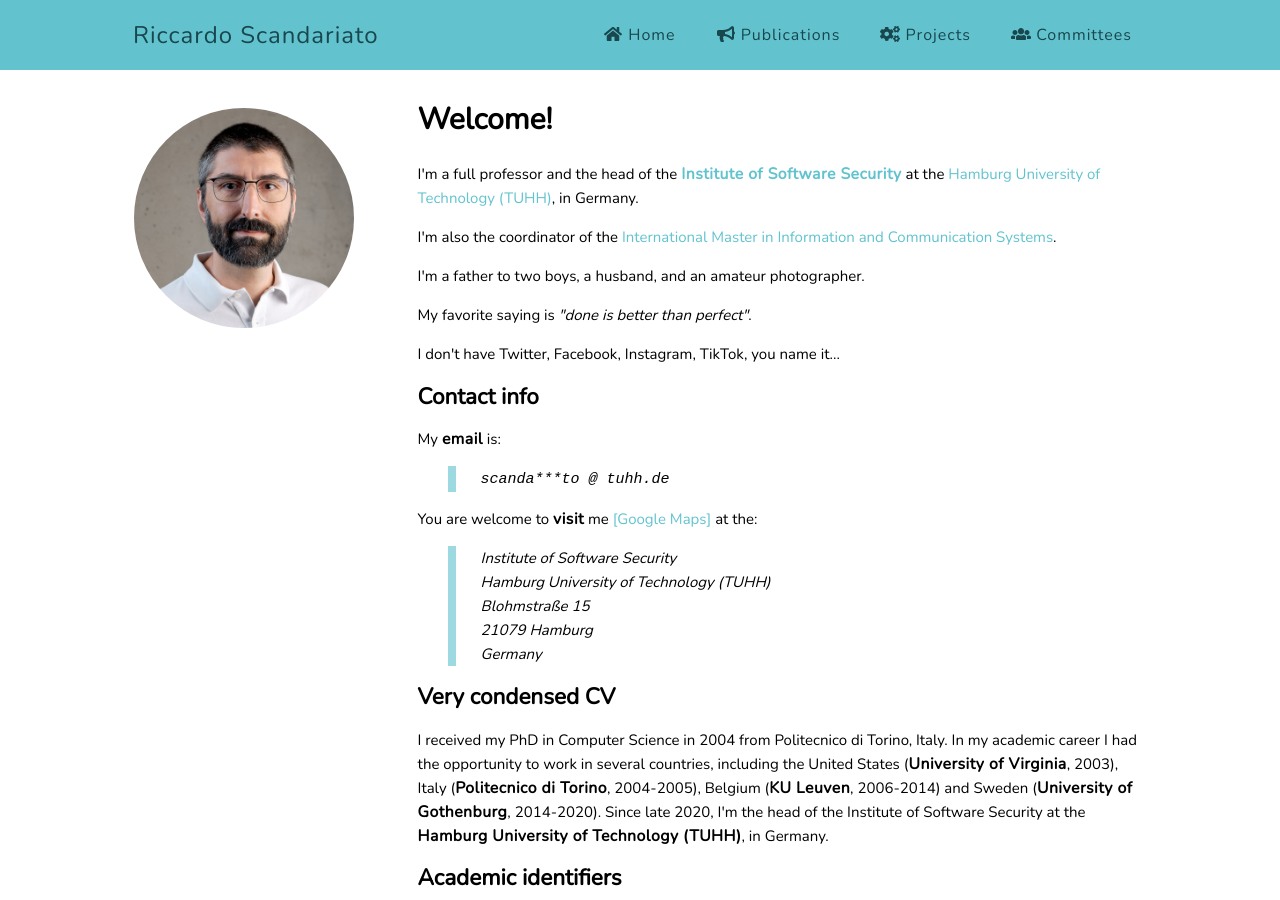
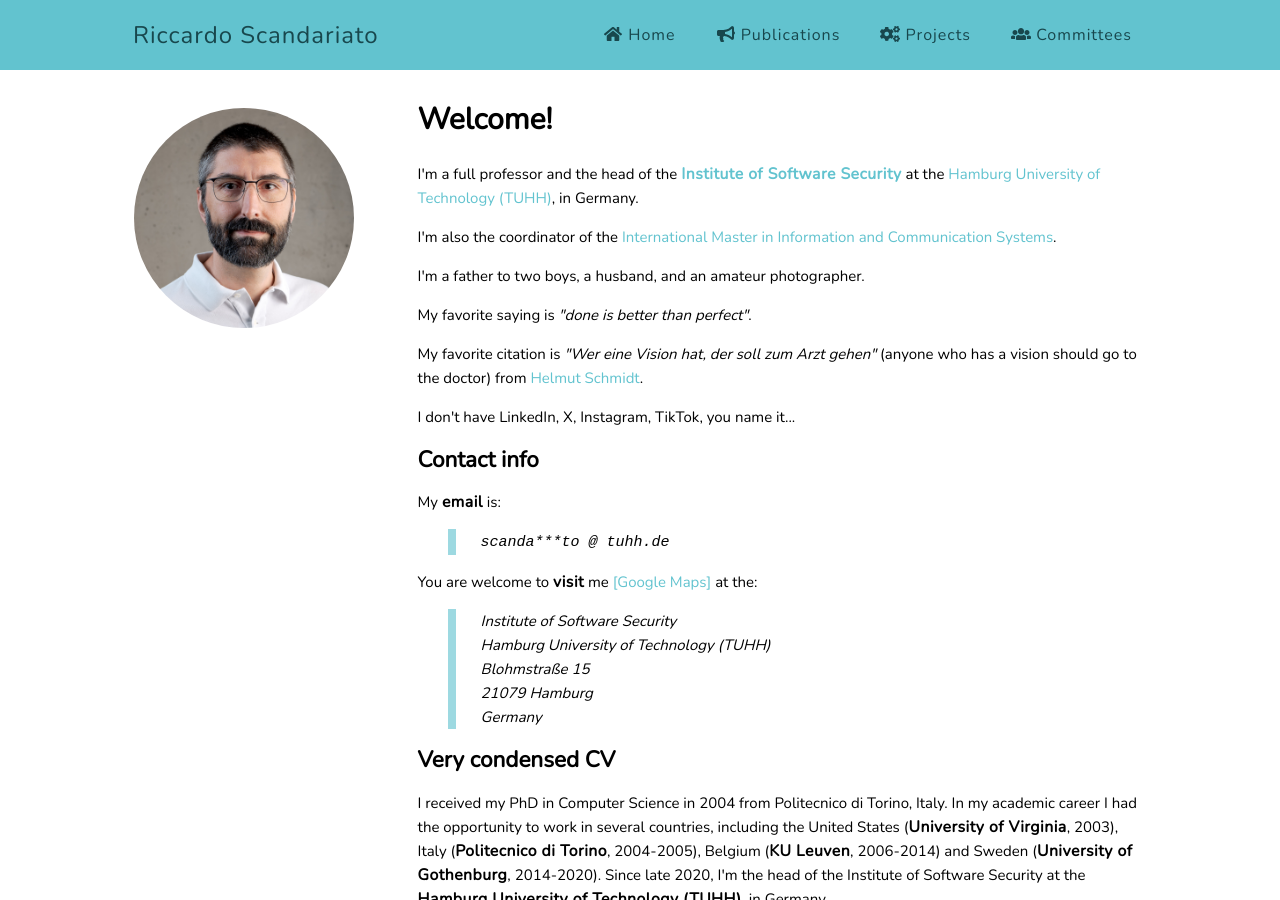
Before and after one commit to riccardoscandariato/riccardoscandariato.github.io, a Jekyll site: the page built from index.md, in a window 1280 px wide and 900 px high. Built offline with Jekyll 4.4.1, drawn with Linux system fonts in a browser that asks for light colours.

Commit message:
citation

```diff
--- a/index.md
+++ b/index.md
@@ -12,7 +12,9 @@ title: Welcome!
 
 <p>My favorite saying is <em>"done is better than perfect"</em>.</p>
 
-<p>I don't have Twitter, Facebook, Instagram, TikTok, you name it...</p>
+<p>My favorite citation is <em>"Wer eine Vision hat, der soll zum Arzt gehen"</em> (anyone who has a vision should go to the doctor) from <a href="https://en.wikipedia.org/wiki/Helmut_Schmidt" target="_blank">Helmut Schmidt</a>.</p>
+
+<p>I don't have LinkedIn, X, Instagram, TikTok, you name it...</p>
 
 
 <h2>Contact info</h2>
```
